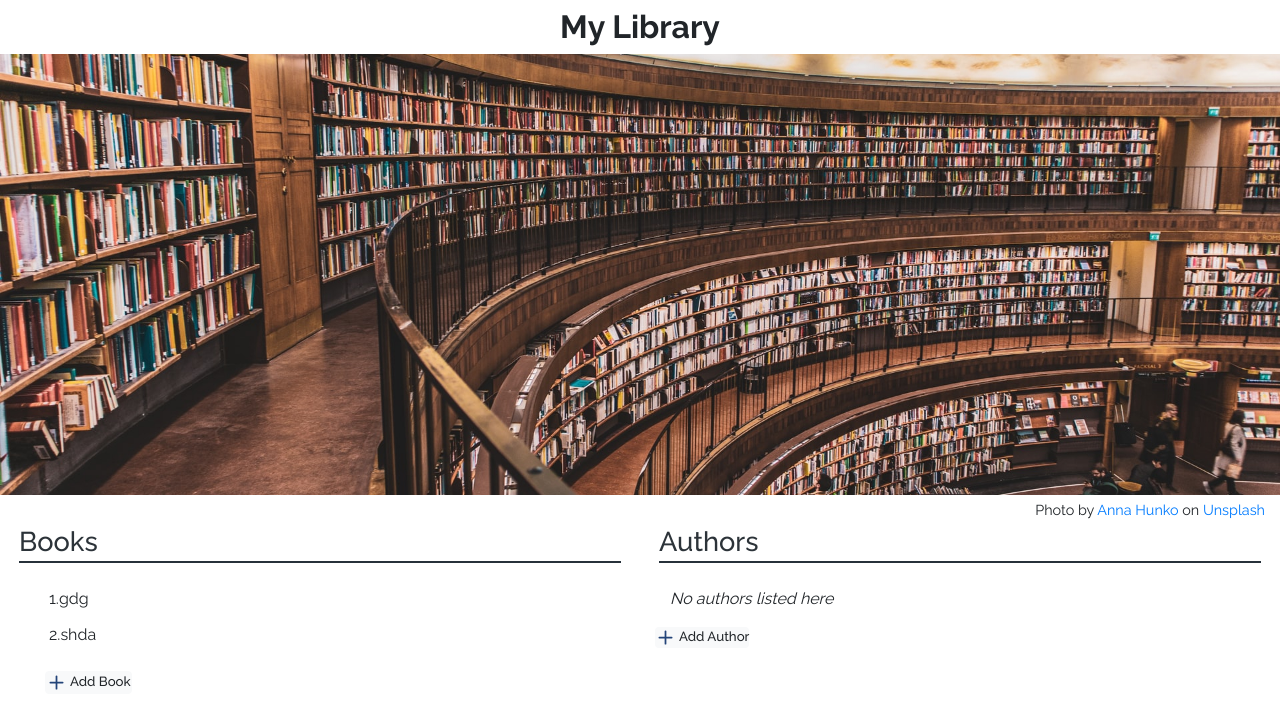
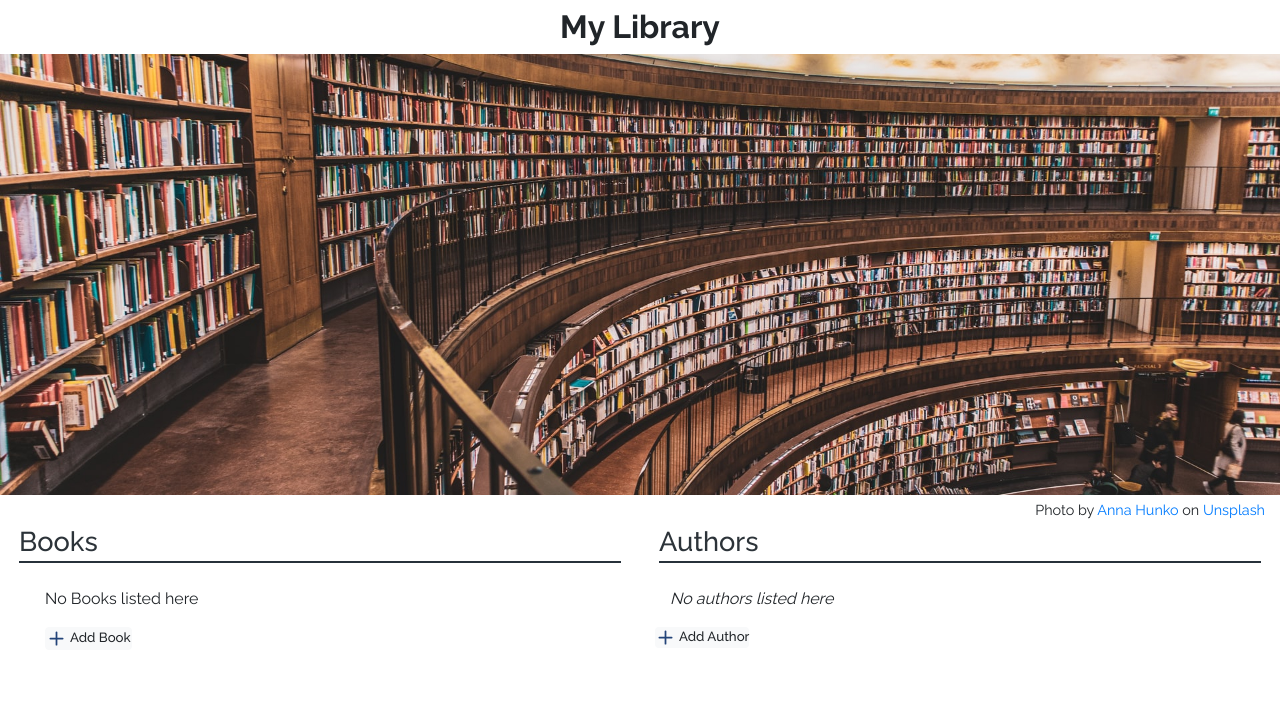
Before and after one commit to proCodersReact/library-app, a React (Create React App) app: page / in a window 1280 px wide. Shown: the top 728 px of the page. Built offline with nearby package versions, Linux system fonts and the light colour scheme.

Commit message:
Set a message when books are not availbel.

```diff
--- a/src/components/BookList/Book.tsx
+++ b/src/components/BookList/Book.tsx
@@ -12,7 +12,7 @@ const Book:React.FC<BookProps> = (Prop:any) =>{
     for (var i = 0; i < authors.length; i++) {
         options.push(<option key={i} >{authors[i].name}</option>);
     }
-    const [books, setBooks] = useState(['gdg','shda']);
+    const [books, setBooks] = useState<string[]>([]);
     const [text, setText] = useState('');
     const [index, setIndex] = useState(0);
     const [dispForm, setdispForm] = useState(false);
@@ -20,19 +20,38 @@ const Book:React.FC<BookProps> = (Prop:any) =>{
     const [bookState, setbookState] = useState('Create');
     const scrollDiv: React.MutableRefObject<any> = useRef()
 
+    const bookList = books.map((book: string, index: number) =>
+                    <Row className='pl-1 pr-3 mt-1 book' key={index}>
+                        <Col xs={8}  ><label >{index + 1}.{book}</label></Col>
+                        <Col xs={4}>
+                            <Row className='justify-content-end btn-options'>
+                                <Col xs={1} className='text-center text-warning clickBtn'>
+                                    <Edit size='20' onClick={() =>(updateBook(book))} />
+                                    </Col>
+                                <Col xs={1} className='text-center text-danger clickBtn'><Trash2 size='20'
+                                onClick={() => deleteBooks(book)}/></Col>
+                            </Row>
+                        </Col>
+                    </Row>)
+    function listAllBooks(){
+        if(books.length !== 0){
+            return bookList
+        }
+        else{
+            return <p>No Books listed here</p>
+        }
+    }
+
+
     function createBooks(event:React.FormEvent) {
         if(!bookUpdate){
-            let newState = [...books, text];
+            let newState:string[] = [...books, text];
             setBooks(newState)
             let t = ' '
             setText(t)
         }
         else{
-            console.log(text)
-            console.log(index)
-            console.log(books)
-            let newState = books.splice(index , 1, text)
-            console.log(newState)
+            books.splice(index , 1, text)
         }
         let t = ''
         setText(t)
@@ -69,24 +88,11 @@ const Book:React.FC<BookProps> = (Prop:any) =>{
 
     return (
         <Container>
-            {
-                books.map((book: string, index: number) =>
-                    <Row className='pl-1 pr-3 mt-1 book' key={index}>
-                        <Col xs={8}  ><label >{index + 1}.{book}</label></Col>
-                        <Col xs={4}>
-                            <Row className='justify-content-end btn-options'>
-                                <Col xs={1} className='text-center text-warning clickBtn'>
-                                    <Edit size='20' onClick={() =>(updateBook(book))} />
-                                    </Col>
-                                <Col xs={1} className='text-center text-danger clickBtn'><Trash2 size='20'
-                                onClick={() => deleteBooks(book)}/></Col>
-                            </Row>
-                        </Col>
-                    </Row>)
+            { listAllBooks()
+
             }
             <Row className='mx-0 mt-3 mb-4 add-btn'>
-                <Button variant='light' className="text-right p-0 flex-row"><Plus size={21} color='#234479'
-                 onClick={() => showForm(true)} />   Add Book</Button>
+                <Button variant='light' className="text-right p-0 flex-row" onClick={() => showForm(true)}><Plus size={21} color='#234479'/>   Add Book</Button>
             </Row>
             <Col style={{ display: dispForm? 'inherit' : 'none'}} className='p-0' sm={10}>
                 <Row className=' pb-1 mb-3 mx-1'>
```
